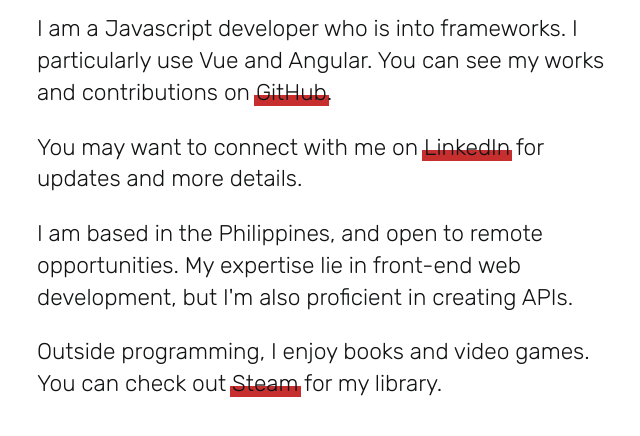
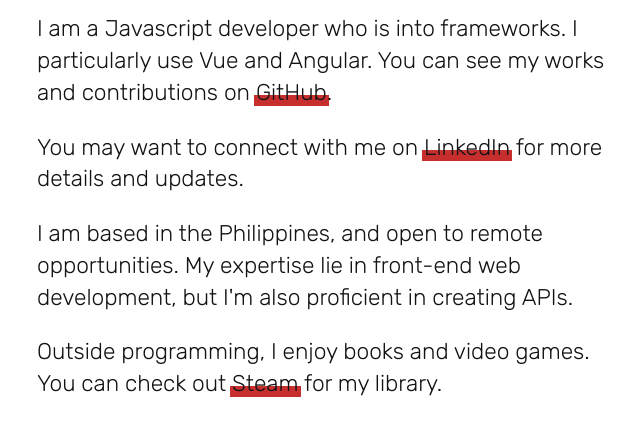
Before and after one commit to cjestal/cjestal.github.io, a plain HTML site: page index.html in a window 1280 px wide. Shown: the part 260-696 px from the top of the page, without its empty margins (99-739 px from the left). Drawn offline with Linux system fonts and the light colour scheme.

Commit message:
content updates

```diff
--- a/index.html
+++ b/index.html
@@ -65,7 +65,7 @@
       <a href="https://www.linkedin.com/in/clintjamesestal/" target="_blank"
         >LinkedIn</a
       >
-      for updates and more details.
+      for more details and updates.
     </p>
     <p>
       I am based in the Philippines, and open to remote opportunities. My
```
